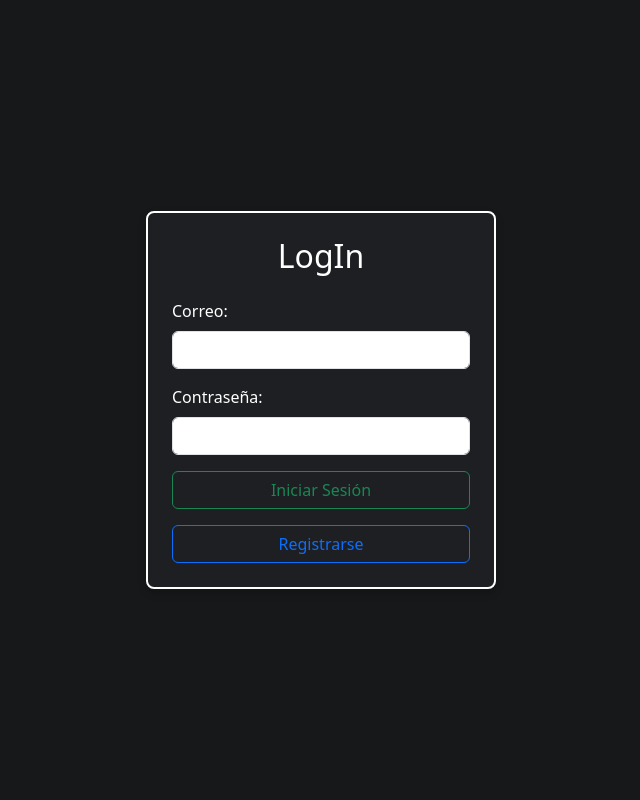
After one commit to JosethAG/SistemaDeProyecciones, a PHP site: page /login.php in a window 1280 px wide. The commit adds this page. Shown: the whole page, without its empty margins (319-959 px from the left). Run offline with PHP 8.4, Linux system fonts and the light colour scheme.

Commit message:
Se Agrega el Login y Registro

```diff
--- /dev/null
+++ b/LogIn.php
@@ -0,0 +1,49 @@
+<?php
+session_start();
+
+// Validar si el formulario ha sido enviado
+if ($_SERVER["REQUEST_METHOD"] === "POST") {
+    $email = $_POST['email'];
+    $password = $_POST['password'];
+
+    if ($email === "admin@admin.com" && $password == "admin") {
+        $_SESSION["loggedin"] = true;
+        header("Location: index.php");
+        exit();
+    } else {
+        $error_message = "Correo o contraseña incorrectos.";
+    }
+}
+?>
+<!DOCTYPE html>
+<html lang="en">
+<head>
+    <meta charset="UTF-8">
+    <meta name="viewport" content="width=device-width, initial-scale=1.0">
+    <title>LogIn</title>
+    <link href="https://cdn.jsdelivr.net/npm/bootstrap@5.3.3/dist/css/bootstrap.min.css" rel="stylesheet">
+    <link rel="stylesheet" href="css/styles.css">
+</head>
+<body>
+    <div class="wrapper">
+        <div class="form-container">
+            <h2 class="text-center mb-4">LogIn</h2>
+            <?php if (!empty($error_message)) : ?>
+                <div class="alert alert-danger"><?= $error_message; ?></div>
+            <?php endif; ?>
+            <form id="loginForm" method="POST" action="login.php">
+                <div class="mb-3">
+                    <label for="email" class="form-label">Correo:</label>
+                    <input type="email" id="email" name="email" class="form-control" required>
+                </div>
+                <div class="mb-3">
+                    <label for="password" class="form-label">Contraseña:</label>
+                    <input type="password" id="password" name="password" class="form-control" required>
+                </div>
+                <button type="submit" class="btn btn-outline-success w-100 mb-3">Iniciar Sesión</button>
+                <a href="registro.php" class="btn btn-outline-primary w-100">Registrarse</a>
+            </form>
+        </div>
+    </div>
+</body>
+</html>
--- a/css/styles.css
+++ b/css/styles.css
@@ -1,6 +1,23 @@
 body {
     background-color: #161819;
     color: #ffffff;
+}
+
+.wrapper {
+    display: flex;
+    justify-content: center;
+    align-items: center;
+    height: 100vh;
+}
+
+.form-container {
+    max-width: 350px;
+    width: 100%;
+    padding: 1.5rem;
+    background-color: #1e1f22;
+    border-radius: 0.5rem;
+    border: 2px solid #ffffff;
+    box-shadow: 0px 4px 8px rgba(0, 0, 0, 0.2);
 }
 .container {
     border: 2px solid #444;
@@ -9,6 +26,7 @@ body {
     background-color: #1e1f22;
     margin-top: 30px;
 }
+
 .table-container {
     margin-top: 20px;
 }
--- a/menu.php
+++ b/menu.php
@@ -1,4 +1,3 @@
-
 <nav class="navbar navbar-expand-lg bg-body-dark border-bottom">
   <div class="container-fluid">
     <a class="navbar-brand text-white" href="index.php"><strong>ForecastHub</strong></a>
@@ -26,6 +25,10 @@
         <li class="nav-item">
           <a class="nav-link text-white" href="reportes.php">REPORTES</a>
         </li>
+        </li>
+        <li class="nav-item">
+          <a class="nav-link text-white" href="logout.php">LOGOUT</a>
+        </li>
       </ul>
     </div>
   </div>
```
Also changed, not shown: logOut.php (added, +8 -0 lines), registro.php (added, +33 -0 lines). Lines whose indentation alone changed are shown as unchanged.
